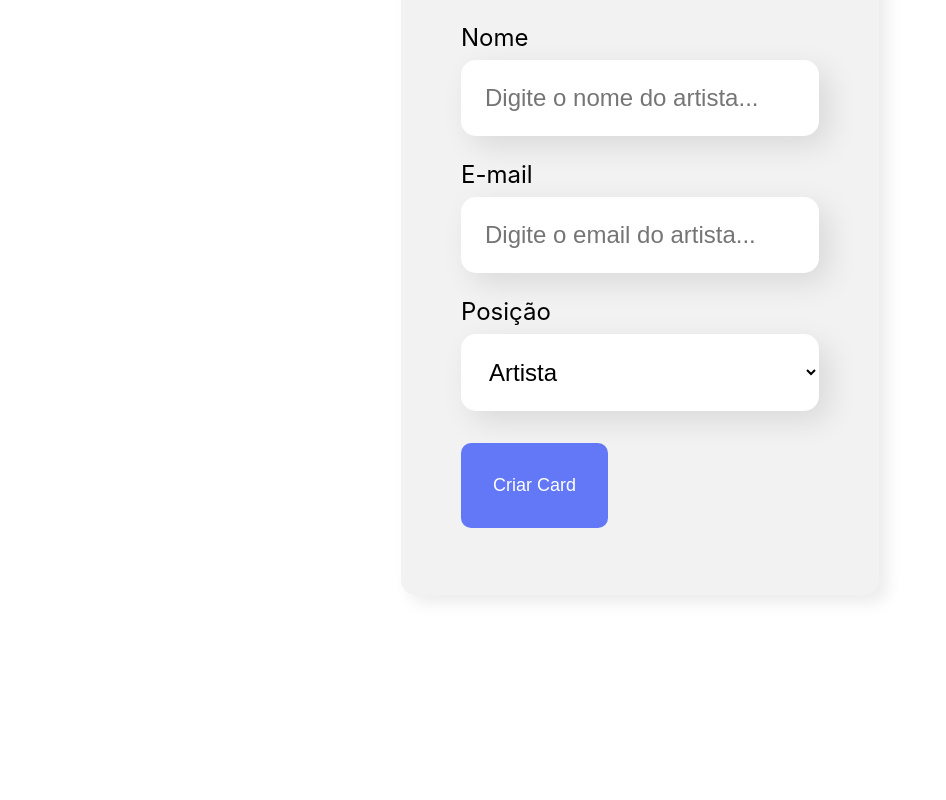
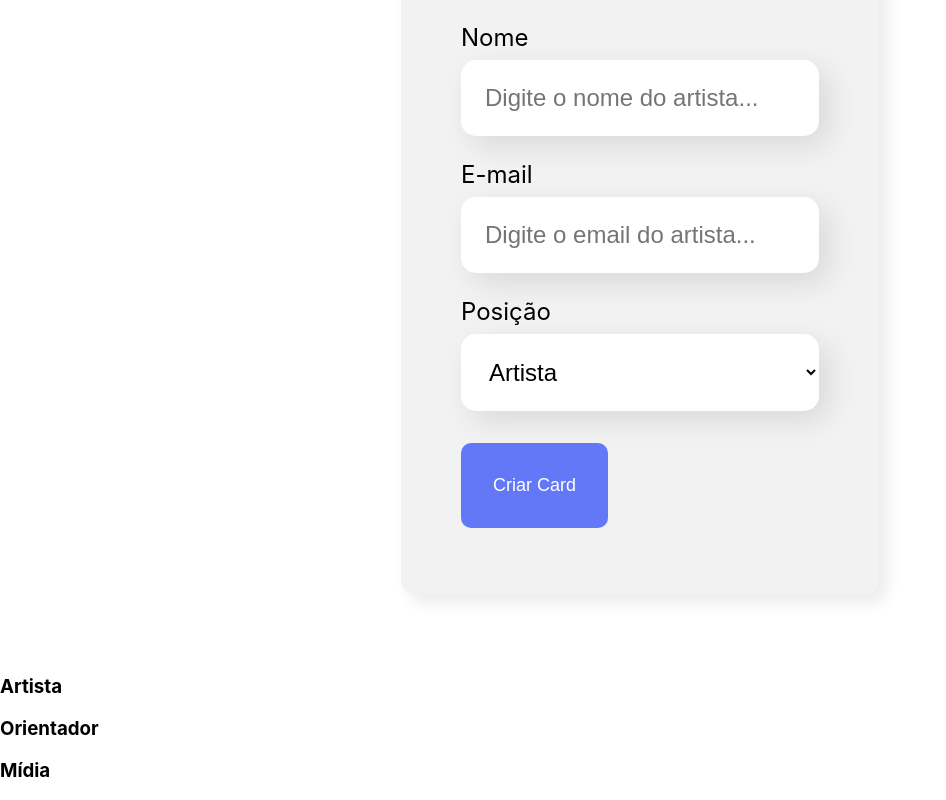
Before and after one commit to NandoLu/Poesia-em-Tirinhas, a React (Create React App) app: page / in a window 1280 px wide. Shown: the part 663-1463 px from the top of the page, without its empty margins (0-946 px from the left). Before the commit the page ends 1338 px from the top, so only its background shows below. Built offline with nearby package versions, Linux system fonts and the light colour scheme.

Commit message:
Criando componente de RoleSection

```diff
--- a/src/App.js
+++ b/src/App.js
@@ -1,11 +1,28 @@
 import Banner from './components/Banner'
 import Form from './components/Form';
+import RoleSection from './components/RoleSection';
 
 function App() {
+
+  const roles =[
+    {
+      nome: 'Artista',
+    },
+    {
+      nome: 'Orientador',
+    },
+    {
+      nome: 'Mídia',
+    },
+  ]
+
   return (
     <div className="App">
       <Banner/>
       <Form/>
+      {roles.map(role =><RoleSection nome={role.nome}/>)}
+
+
     </div>
   );
 }
--- /dev/null
+++ b/src/components/RoleSection/RoleSection.css
@@ -0,0 +1,3 @@
+.role-section{
+    background-color: blue;
+}
--- /dev/null
+++ b/src/components/RoleSection/index.js
@@ -0,0 +1,8 @@
+const RoleSection =(props)=>{
+    return(
+        <section className='role-section'>
+            <h3>{props.nome}</h3>
+        </section>
+    )
+}
+export default RoleSection;
```
